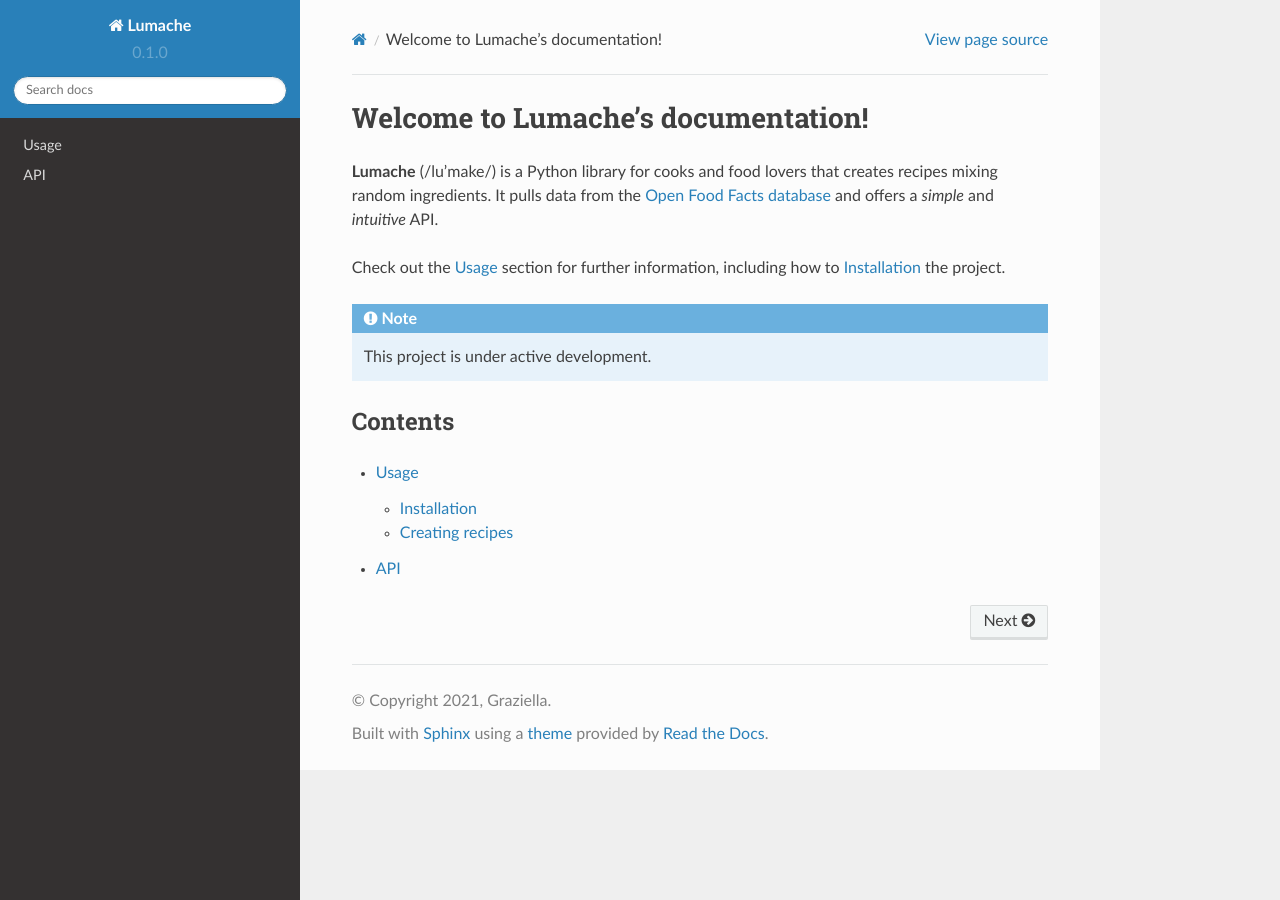
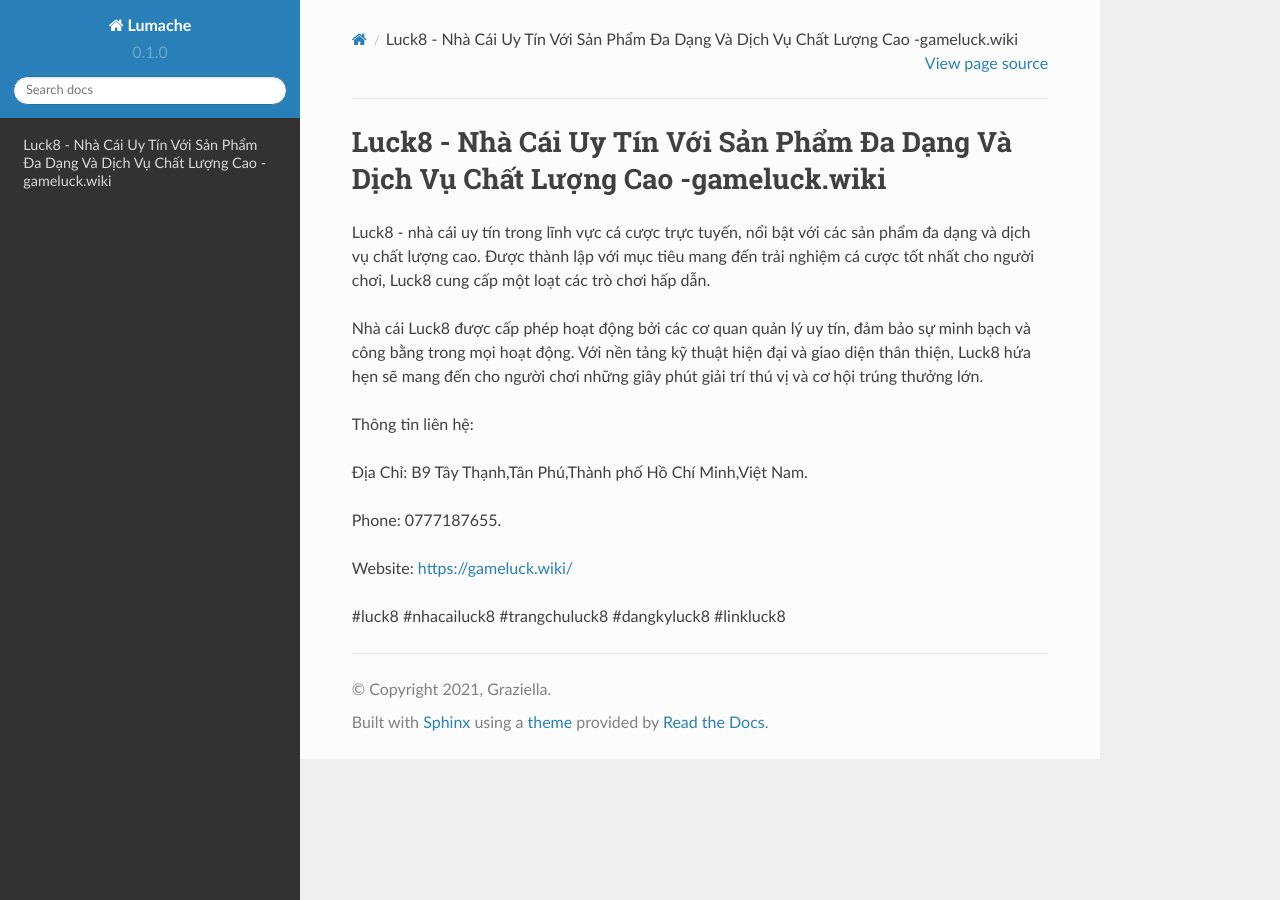
Before and after one commit to socialentity1/gameluckwiki, a Sphinx documentation site: the page built from docs/source/index.rst, in a window 1280 px wide. Built offline with Sphinx 7.4.7 and the Read the Docs theme 2.0.0, drawn with Linux system fonts in a browser that asks for light colours.

Commit message:
Update index.rst

```diff
--- a/docs/source/index.rst
+++ b/docs/source/index.rst
@@ -1,22 +1,16 @@
-Welcome to Lumache's documentation!
+Luck8 - Nhà Cái Uy Tín Với Sản Phẩm Đa Dạng Và Dịch Vụ Chất Lượng Cao -gameluck.wiki
 ===================================
 
-**Lumache** (/lu'make/) is a Python library for cooks and food lovers
-that creates recipes mixing random ingredients.
-It pulls data from the `Open Food Facts database <https://world.openfoodfacts.org/>`_
-and offers a *simple* and *intuitive* API.
+Luck8 - nhà cái uy tín trong lĩnh vực cá cược trực tuyến, nổi bật với các sản phẩm đa dạng và dịch vụ chất lượng cao. Được thành lập với mục tiêu mang đến trải nghiệm cá cược tốt nhất cho người chơi, Luck8 cung cấp một loạt các trò chơi hấp dẫn.
 
-Check out the :doc:`usage` section for further information, including
-how to :ref:`installation` the project.
+Nhà cái Luck8 được cấp phép hoạt động bởi các cơ quan quản lý uy tín, đảm bảo sự minh bạch và công bằng trong mọi hoạt động. Với nền tảng kỹ thuật hiện đại và giao diện thân thiện, Luck8 hứa hẹn sẽ mang đến cho người chơi những giây phút giải trí thú vị và cơ hội trúng thưởng lớn.
 
-.. note::
+Thông tin liên hệ:
 
-   This project is under active development.
+Địa Chỉ: B9 Tây Thạnh,Tân Phú,Thành phố Hồ Chí Minh,Việt Nam.
 
-Contents
---------
+Phone: 0777187655.
 
-.. toctree::
+Website: https://gameluck.wiki/
 
-   usage
-   api
+#luck8 #nhacailuck8 #trangchuluck8 #dangkyluck8 #linkluck8
```
